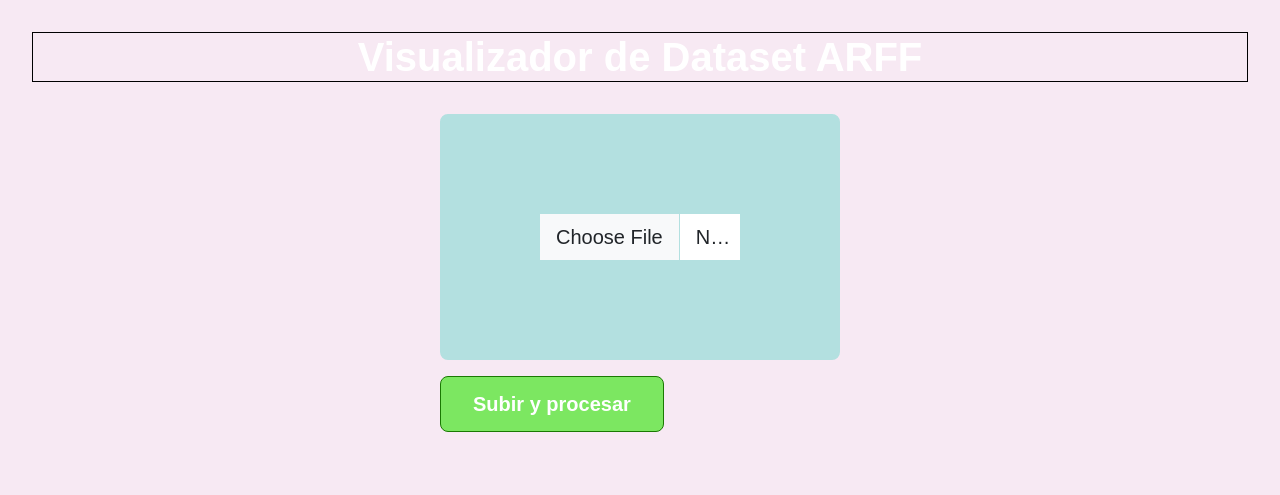
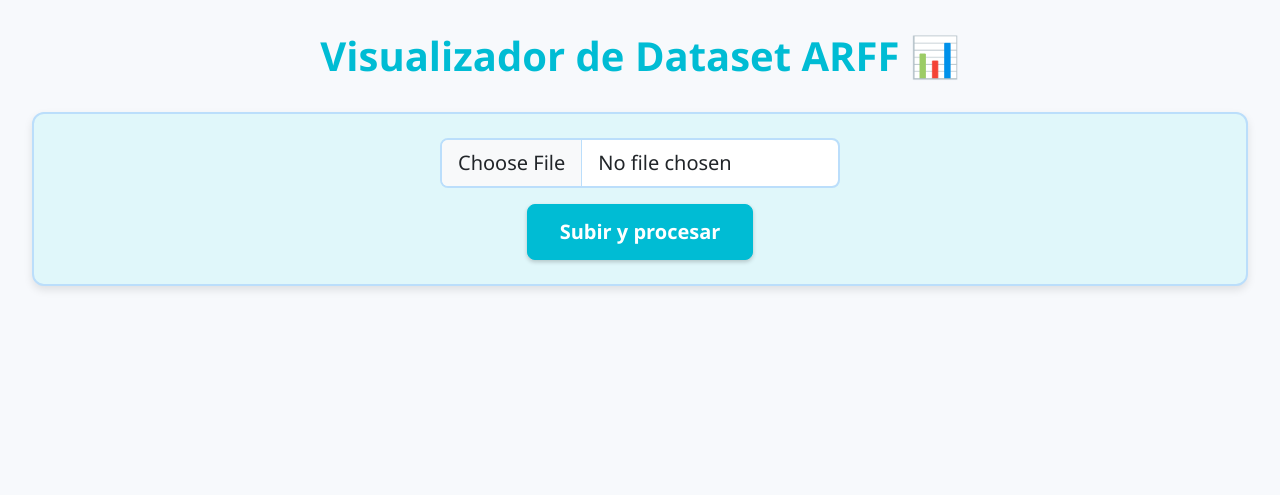
Before and after one commit to CesarJavier156/visualizador_graficas_arff, a Django app: page / in a window 1280 px wide. Shown: the top 495 px of the page. Run offline with Django 5.2, Linux system fonts and the light colour scheme.

Commit message:
HTML cambios 4
Updated styles and improved layout for the dataset viewer.

```diff
--- a/dataset_app/templates/dataset_app/index.html
+++ b/dataset_app/templates/dataset_app/index.html
@@ -2,51 +2,84 @@
 <html lang="es">
 <head>
     <meta charset="UTF-8">
-    <title>División de Archivos ARFF</title>
+    <title>División de Dataset ARFF</title>
     <link href="https://cdn.jsdelivr.net/npm/bootstrap@5.3.3/dist/css/bootstrap.min.css" rel="stylesheet">
     <style>
+        /* Paleta de Colores Claros */
+        :root {
+            --bg-light: #f7f9fc; /* Fondo muy claro */
+            --primary-light: #e0f7fa; /* Celeste muy claro para cajas/botones */
+            --accent-color: #00bcd4; /* Azul cian brillante para acentos */
+            --text-dark: #333333; /* Texto oscuro para contraste */
+            --border-light: #bbdefb; /* Borde azul claro */
+        }
+
         body {
-            background-color: #f7e9f3; /
-            color: #5c5c5c;
-            font-family: 'Arial', sans-serif;
+            background-color: var(--bg-light);
+            color: var(--text-dark);
+            font-family: 'Segoe UI', Tahoma, Geneva, Verdana, sans-serif;
             padding: 2rem;
         }
-        h1, h3, h4 {
+
+        /* Borde a las Letras (usando sombra de texto) */
+        h1, h3, h4, .alert {
             text-align: center;
             margin-bottom: 2rem;
             font-weight: bold;
-            color: #ffffff;
-            border: 1px solid black;
+            color: var(--accent-color);
+            /* Sombra para simular borde claro alrededor del texto */
+            text-shadow:
+                1px 1px 0 var(--bg-light),
+                -1px -1px 0 var(--bg-light),
+                1px -1px 0 var(--bg-light),
+                -1px 1px 0 var(--bg-light);
         }
+
+        /* Contenedor principal para centrar el formulario */
         .upload-box {
-            text-align: ceter;
-            margin-bottom: 2rem;
+            text-align: center;
+            margin-bottom: 3rem;
+        }
+
+        /* Centrar elementos de formulario y dar bordes a los cuadros */
+        .upload-box form {
             display: flex;
             flex-direction: column;
-            align-items: center;
-            gap: 1rem; /
+            align-items: center; /* Centra horizontalmente los hijos */
+            gap: 1rem;
+            padding: 1.5rem;
+            background-color: var(--primary-light);
+            border-radius: 12px;
+            box-shadow: 0 4px 8px rgba(0, 0, 0, 0.1); /* Sombra suave para el cuadro */
+            border: 2px solid var(--border-light); /* Borde al cuadro */
         }
-        .upload-box .form-control {
+
+        .form-control {
             max-width: 400px;
-            border-color: #b3e0e0;
-            border-width: 100px;
+            border: 2px solid var(--border-light); /* Borde al input de archivo */
+            background-color: white;
         }
-        .upload-box .btn {
-            background-color: #7ce761;
-            border-color: #1a7902;
-            color: #ffffff;
+
+        /* Botón con colores claros y borde */
+        .btn-primary {
+            background-color: var(--accent-color);
+            border-color: var(--accent-color);
+            color: white;
             font-weight: bold;
             padding: 0.75rem 2rem;
-            border-radius: 0.5rem;
+            border-radius: 8px;
+            box-shadow: 0 2px 4px rgba(0, 0, 0, 0.2);
             transition: background-color 0.3s ease;
         }
-        .upload-box .btn:hover {
-            background-color: #6bc255;
-            border-color: #114f01;
+        .btn-primary:hover {
+            background-color: #0097a7; /* Tono un poco más oscuro al pasar el ratón */
+            border-color: #0097a7;
         }
+
+        /* Estilos de las gráficas */
         .graphs {
             display: grid;
-            grid-template-columns: repeat(auto-fit, minmax(300px, 1fr)); /* Ajustado para pantallas más pequeñas */
+            grid-template-columns: repeat(auto-fit, minmax(300px, 1fr));
             gap: 1.5rem;
             justify-items: center;
         }
@@ -54,50 +87,31 @@
             width: 100%;
             max-width: 600px;
             border-radius: 10px;
-            background: #ffffff;
+            background: white; /* Fondo blanco para las gráficas */
             padding: 10px;
-            box-shadow: 0 4px 8px rgba(0,0,0,0.1); /* Sombra suave */
+            box-shadow: 0 4px 8px rgba(0, 0, 0, 0.15);
+            border: 3px solid var(--border-light); /* Borde a los cuadros de las gráficas */
         }
+
+        /* Estilo para la tabla de vista previa */
         .table-container {
             margin-top: 2rem;
-            background-color: #ffffff; /* Fondo blanco para la tabla */
-            border-radius: 10px;
             padding: 1.5rem;
-            box-shadow: 0 4px 8px rgba(0,0,0,0.05);
-        }
-        .table-responsive {
-            max-height: 400px; /* Limitar altura de la tabla si es muy larga */
-            overflow-y: auto;
-            border-radius: 8px;
-        }
-        .table {
-            color: #5c5c5c; /* Color de texto para la tabla */
-        }
-        .table thead {
-            background-color: #cfe2f3; /* Azul cielo pastel para encabezados */
-            color: #333333;
-        }
-        .table tbody tr:nth-child(even) {
-            background-color: #f0f8ff; /* Azul muy claro para filas pares */
-        }
-        .alert-warning {
-            background-color: #fff3cd; /* Amarillo pastel para alertas */
-            border-color: #ffeeba;
-            color: #664d03;
-            border-radius: 8px;
-            padding: 1rem;
-            margin-top: 1.5rem;
+            background-color: white;
+            border-radius: 12px;
+            box-shadow: 0 4px 8px rgba(0, 0, 0, 0.1);
+            border: 2px solid var(--border-light);
         }
     </style>
 </head>
 <body>
-    <h1>Visualizador de Dataset ARFF</h1>
+    <h1>Visualizador de Dataset ARFF 📊</h1>
 
     <div class="upload-box">
         <form method="post" enctype="multipart/form-data">
             {% csrf_token %}
             <input class="form-control form-control-lg" type="file" name="file" accept=".arff">
-            <button class="btn btn-primary btn-lg mt-3">Subir y procesar</button>
+            <button class="btn btn-primary btn-lg">Subir y procesar</button>
         </form>
     </div>
 
@@ -109,7 +123,7 @@
     {% endif %}
 
     {% if warning %}
-    <div class="alert alert-warning mt-4 text-center">{{ warning }}</div>
+    <div class="alert alert-warning mt-4 text-center">⚠️ {{ warning }}</div>
     {% endif %}
 
     {% if graphs %}
```
